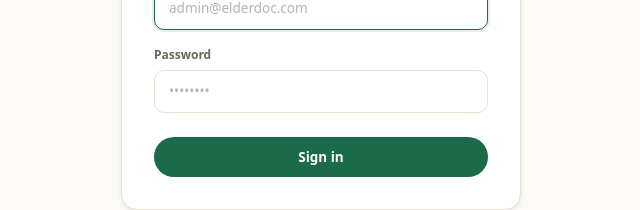
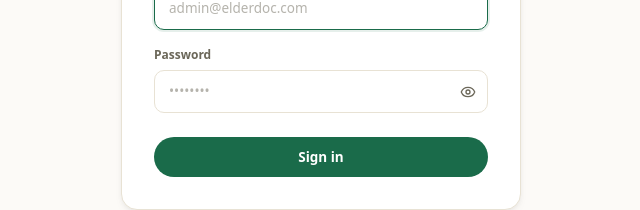
Before and after one commit to elderdoc/elderdoc-admin, a Next.js app: page /login in a window 1280 px wide. Shown: the part 404-614 px from the top of the page, without its empty margins (319-959 px from the left). Built offline with nearby package versions, Linux system fonts and the light colour scheme.

Commit message:
feat: show/hide toggle on login password field

```diff
--- a/app/login/page.tsx
+++ b/app/login/page.tsx
@@ -2,11 +2,12 @@
 
 import { useState, useTransition } from 'react'
 import { loginAction } from './actions'
-import { Leaf } from 'lucide-react'
+import { Leaf, Eye, EyeOff } from 'lucide-react'
 
 export default function LoginPage() {
   const [email, setEmail] = useState('')
   const [password, setPassword] = useState('')
+  const [showPassword, setShowPassword] = useState(false)
   const [error, setError] = useState<string | null>(null)
   const [isPending, startTransition] = useTransition()
 
@@ -54,14 +55,24 @@
             </div>
             <div>
               <label className={labelCls}>Password</label>
+              <div className="relative">
                 <input
-                type="password"
+                  type={showPassword ? 'text' : 'password'}
                   required
                   value={password}
                   onChange={(e) => setPassword(e.target.value)}
-                className={inputCls}
+                  className={`${inputCls} pr-10`}
                   placeholder="••••••••"
                 />
+                <button
+                  type="button"
+                  onClick={() => setShowPassword((v) => !v)}
+                  className="absolute right-3 top-1/2 -translate-y-1/2 text-muted-foreground hover:text-foreground transition-colors"
+                  aria-label={showPassword ? 'Hide password' : 'Show password'}
+                >
+                  {showPassword ? <EyeOff className="h-4 w-4" /> : <Eye className="h-4 w-4" />}
+                </button>
+              </div>
             </div>
             {error && <p className="text-[12.5px] text-destructive">{error}</p>}
             <button
```
Lines whose indentation alone changed are shown as unchanged.
